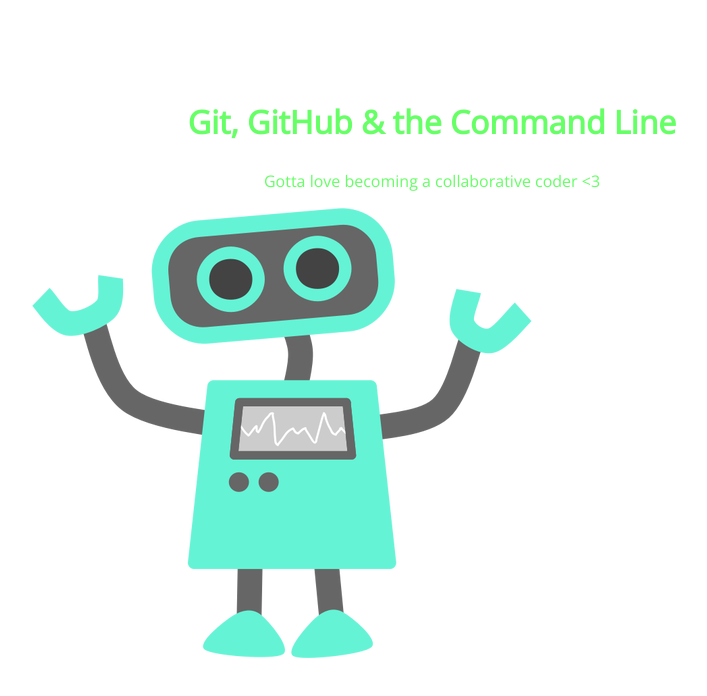
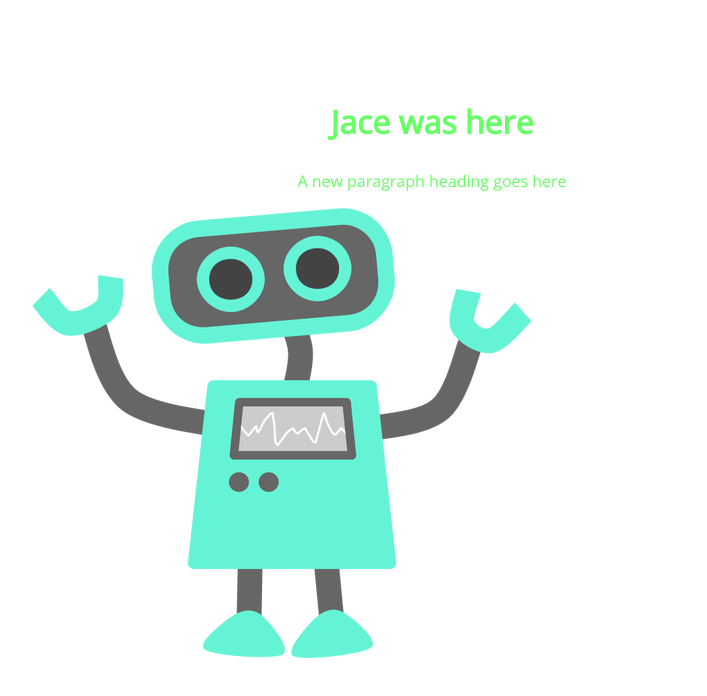
Before and after one commit to jaceromeo/105-project, a plain HTML site: page index.html in a window 1280 px wide. Shown: the whole page, without its empty margins (208-915 px from the left). Drawn offline with nearby package versions, Linux system fonts and the light colour scheme.

Commit message:
new header and p tag

```diff
--- a/index.html
+++ b/index.html
@@ -8,8 +8,8 @@
 </head>
 <body>
 	<section>
-		<h1>Git, GitHub & the Command Line</h1>
-		<p>Gotta love becoming a collaborative coder <3</p>
+		<h1>Jace was here</h1>
+		<p>A new paragraph heading goes here </p>
 		<img src="img/happy-blue-robot.png">
 	</section>
 </body>
```
